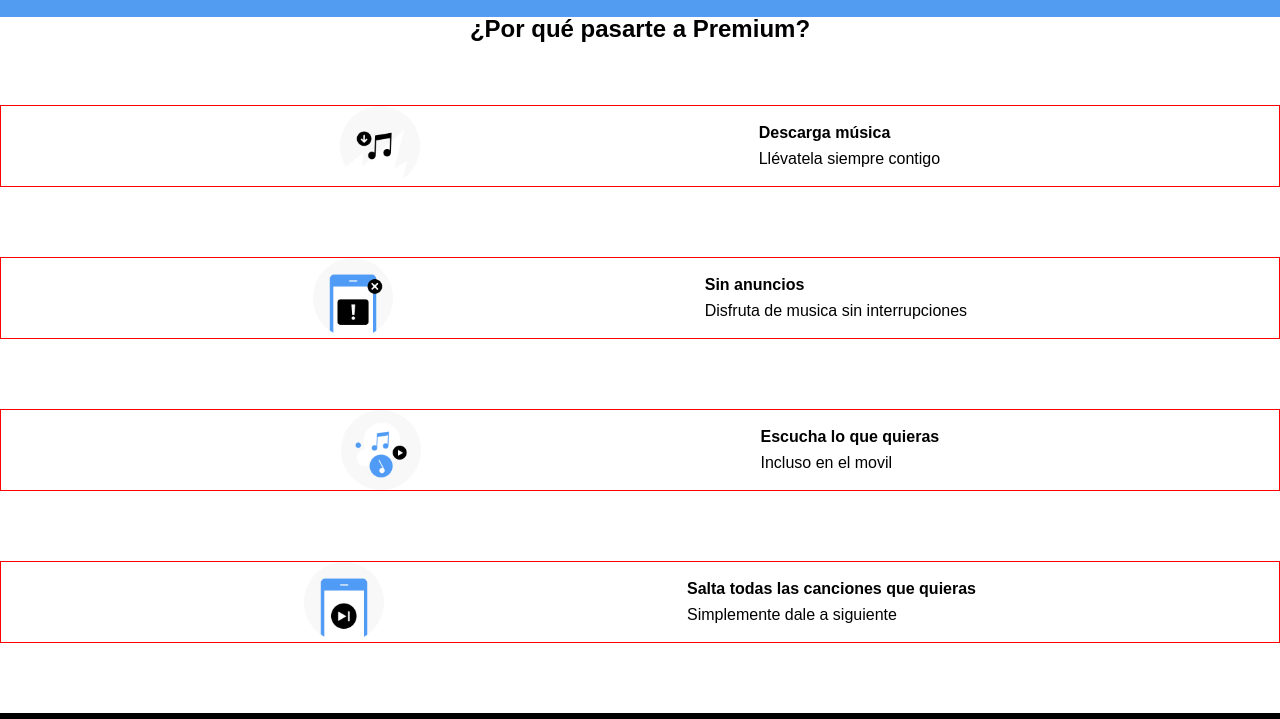
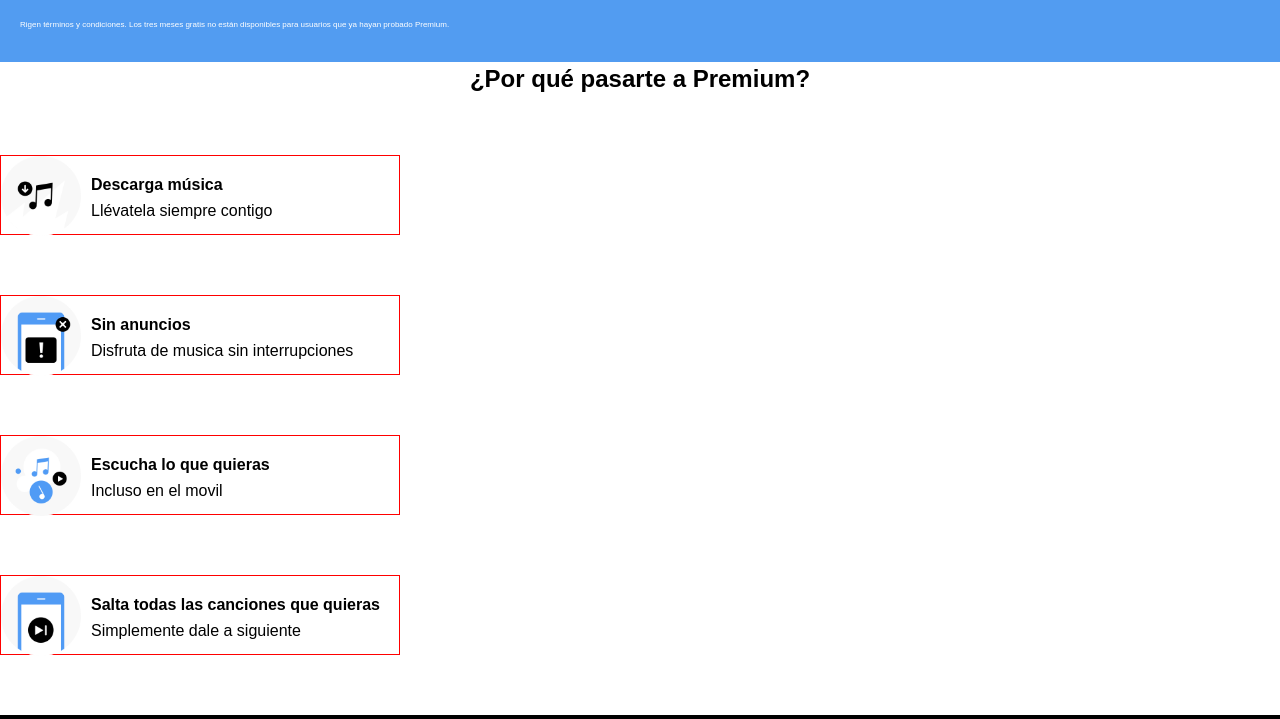
Before and after one commit to Adalab/promo-s-module-1-pair-8-spotify, a plain HTML site: page index.html in a window 1280 px wide. Shown: the part 251-970 px from the top of the page. Drawn offline with Linux system fonts and the light colour scheme.

Commit message:
css formatting

```diff
--- a/css/main.css
+++ b/css/main.css
@@ -1,3 +1,7 @@
+* {
+    font-family: Arial, Helvetica, sans-serif;
+}
+
 .menu {
     display: flex;
     background-color: black;
@@ -6,26 +10,16 @@
     justify-content: space-between;
 }
 
-.logo {
-    width: 10%;
-    height: 5%;
-}
-
-.menuImage {
-    width: 3%;
-    height: 3%;
-}
-
 .prueba {
     display: flex;
     flex-direction: column;
     flex-wrap: wrap;
     justify-content: space-evenly;
-    align-items: stretch;
+    align-items: left;
+    line-height: 35px;
     background-color: #529cf1;
     color: white;
     padding: 80px 20px 20px 20px;
-    font-family: Arial, Helvetica, sans-serif;
 }
 
 .title {
@@ -47,15 +41,23 @@
     font-size: 8px;
 }
 
-.body {
-    font-family: Arial, Helvetica, sans-serif;
-}
-
 .subtitle {
     font-size: 24px;
     font-weight: bold;
     text-align: center;
     margin-bottom: 5%;
+    margin-top: 5px;
+}
+
+.container {
+    display: flex;
+    flex-wrap: wrap;
+    width: 400px;
+    height: 80px;
+    justify-content: left;
+    align-content: left;
+    margin-bottom: 60px;
+    border: 1px solid red;
 }
 
 .benefitTitle {
@@ -63,30 +65,12 @@
     margin-bottom: 10px;
 }
 
-.benefitImage {
-    width: 80px;
-    height: 80px;
-}
-
-.container {
-    display: flex;
-    flex-wrap: wrap;
-    justify-content: space-evenly;
-    align-content: center;
-    margin-bottom: 70px;
-    border: 1px solid red;
-}
-
-.image {
-    display: flex;
-    flex-wrap: wrap;
-}
-
 .benefits {
     display: flex;
     flex-direction: column;
     flex-wrap: wrap;
     justify-content: center;
+    margin-left: 10px;
     }
 
 .details {
--- a/index.html
+++ b/index.html
@@ -8,17 +8,15 @@
     <link rel="stylesheet" href="./css/main.css" />
 </head>
 
-
-
-
-  <body class="body">
+<body>
 
   <header>
     <nav class="menu">
-      <img class="logo" src="./images/logo.png" alt="Spotify" >
-      <img class="menuImage" src="./images/menu-icon.png" alt="menu icon">
+      <img src="./images/logo.png" alt="Spotify logo" width="10%" height="5%">
+      <img src="./images/menu-icon.png" alt="menu icon" width="3%" height="3%">
     </nav>
   </header>
+
 
   <main>
 
@@ -33,11 +31,11 @@
       </p>
     </section>
 
-      <p><h2 class="subtitle">¿Por qué pasarte a Premium?</h2></p>
+      <h2 class="subtitle">¿Por qué pasarte a Premium?</h2>
 
 <section class="container">
       <div class="image">
-        <img class="benefitImage" src="./images/benefit-1.png" alt="Nota musical">
+        <img class="benefitImage" src="./images/benefit-1.png" alt="Nota musical" width="80px" height="80px">
       </div>
 
       <div class="benefits">
@@ -48,7 +46,7 @@
 
 <section class="container">
       <div class="image">
-        <img class="benefitImage" src="./images/benefit-2.png" alt="Icono movil sin anuncios">
+        <img class="benefitImage" src="./images/benefit-2.png" alt="Icono movil sin anuncios" width="80px" height="80px">
       </div>
 
       <div class="benefits">
@@ -59,7 +57,7 @@
 
 <section class="container">
       <div class="image">
-        <img class="benefitImage"  src="./images/benefit-3.png" alt="Corchea">
+        <img class="benefitImage"  src="./images/benefit-3.png" alt="Corchea" width="80px" height="80px">
       </div>
 
       <div class="benefits">
@@ -70,7 +68,7 @@
 
     <section class="container">
       <div class="image">
-        <img class="benefitImage" src="./images/benefit-4.png" alt="Icono movil next">
+        <img class="benefitImage" src="./images/benefit-4.png" alt="Icono movil next" width="80px" height="80px">
       </div>
 
       <div class="benefits">
@@ -80,6 +78,7 @@
 </section>
 
     </main>
+
 
 
 
```
Lines whose indentation alone changed are shown as unchanged.
